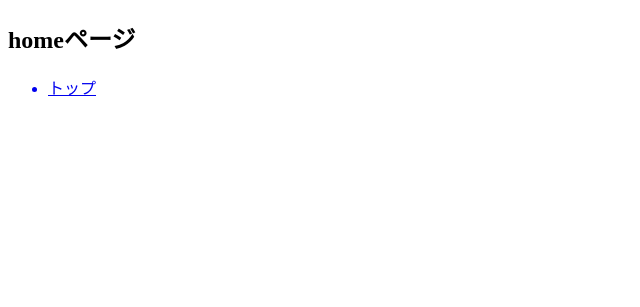
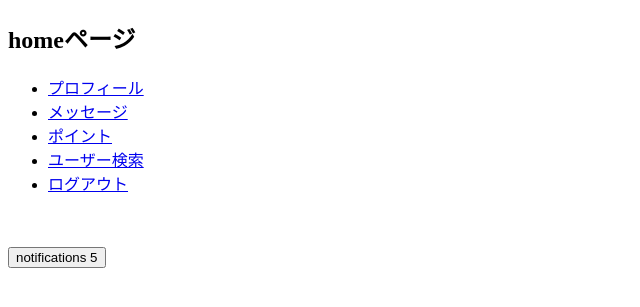
Before and after one commit to pyhiro/CG, a Django app: page /home/ in a window 1280 px wide. Shown: the top 307 px of the page, without its empty margins (0-640 px from the left). Run offline with Django 3.2, Linux system fonts and the light colour scheme.

Commit message:
modify base.html

```diff
--- a/chain_gift/templates/base.html
+++ b/chain_gift/templates/base.html
@@ -1,24 +1,26 @@
 <!doctype html>
 <html>
     <head>
-
         <title>chain_gift</title>
 
     </head>
     <body>
 
-        <h2>homeページ</h2>
+      <h2>homeページ</h2>
+        <ul>
+          <li><a href="home.html">プロフィール</a></li>
+          <li><a href="message.html">メッセージ</a></li>
+          <li><a href="point.html">ポイント</a></li>
+          <li><a href="user.html">ユーザー検索</a></li>
+          <li><a href="login.html">ログアウト</a></li>
+        </ul>
+        <br><br>
 
-        <ul>
-            <a href="{% url 'todo:index' %}">
-                <li>トップ</li>
-            </a>
-            {% for category in category_list %}
-                <a href="{% url 'todo:todo_category' category %}">
-                    <li>{{ category }}></li>
-                </a>
-            {% endfor %}
-        </ul>
+
+        <button mat-icon-button>
+          <mat-icon class="icon">notifications</mat-icon>
+          <span class="badge">5</span>
+        </button>
 
         {% block content %}
         {% endblock %}
```
